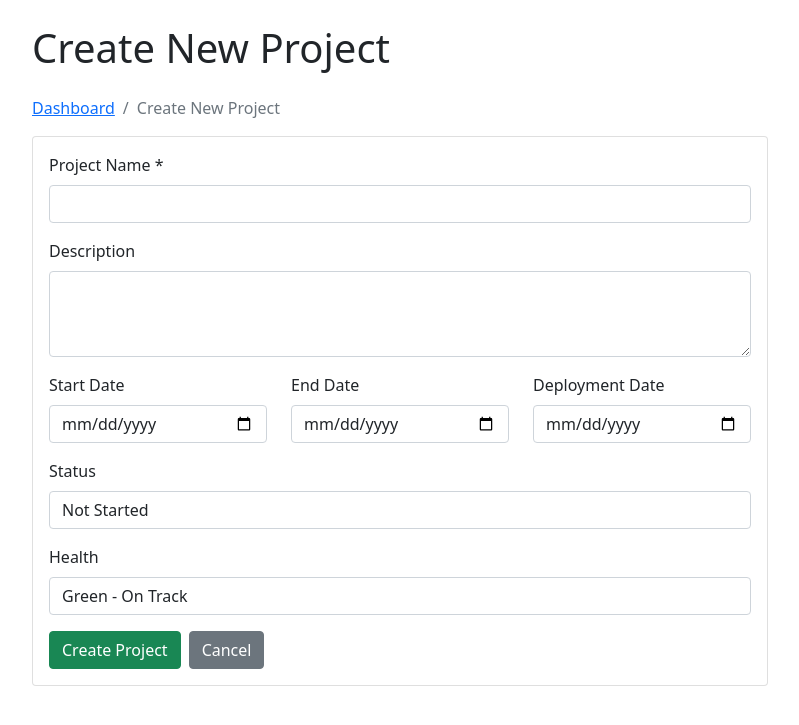
After one commit to JenniferDavis18/P2P-modernization-Portfolio-Status-dashboard, a Flask app: page /create_project in a window 1280 px wide. The commit adds this page. Shown: the top 725 px of the page, without its empty margins (240-1039 px from the left). Run offline with Flask 3, Linux system fonts and the light colour scheme.

Commit message:
Add create functionality for projects and sub-projects

```diff
--- a/app.py
+++ b/app.py
@@ -112,6 +112,79 @@ def delete_subproject(project_id, sub_id):
     save_data(data)
     return redirect(url_for('dashboard'))
 
+@app.route('/create_project', methods=['GET', 'POST'])
+def create_project():
+    if request.method == 'POST':
+        data = load_data()
+        projects = data.get('projects', [])
+
+        # Generate new project ID (max existing ID + 1)
+        existing_ids = [p['id'] for p in projects] if projects else []
+        new_id = max(existing_ids) + 1 if existing_ids else 1
+
+        # Create new project
+        new_project = {
+            'id': new_id,
+            'name': request.form.get('name', ''),
+            'status': request.form.get('status', 'not-started'),
+            'health': request.form.get('health', 'green'),
+            'start_date': request.form.get('start_date', ''),
+            'end_date': request.form.get('end_date', ''),
+            'deployment_date': request.form.get('deployment_date', ''),
+            'description': request.form.get('description', ''),
+            'sub_projects': []
+        }
+
+        # Add to projects list
+        projects.append(new_project)
+        data['projects'] = projects
+
+        # Save changes
+        save_data(data)
+        return redirect(url_for('dashboard'))
+
+    return render_template('create_project.html')
+
+@app.route('/create_subproject/<int:project_id>', methods=['GET', 'POST'])
+def create_subproject(project_id):
+    data = load_data()
+    projects = data.get('projects', [])
+
+    # Find the project
+    project = next((p for p in projects if p['id'] == project_id), None)
+    if not project:
+        return "Project not found", 404
+
+    if request.method == 'POST':
+        sub_projects = project.get('sub_projects', [])
+
+        # Generate new sub-project ID (max existing ID + 1)
+        existing_ids = [sp['id'] for sp in sub_projects] if sub_projects else []
+        new_id = max(existing_ids) + 1 if existing_ids else 1
+
+        # Create new sub-project
+        new_subproject = {
+            'id': new_id,
+            'name': request.form.get('name', ''),
+            'status': request.form.get('status', 'not-started'),
+            'health': request.form.get('health', 'green'),
+            'start_date': request.form.get('start_date', ''),
+            'end_date': request.form.get('end_date', ''),
+            'deployment_date': request.form.get('deployment_date', ''),
+            'description': request.form.get('description', ''),
+            'sub_projects': []
+        }
+
+        # Add to sub-projects list
+        sub_projects.append(new_subproject)
+        project['sub_projects'] = sub_projects
+
+        # Save changes
+        save_data(data)
+        return redirect(url_for('dashboard'))
+
+    return render_template('create_subproject.html', project=project)
+
 @app.route('/api/projects')
 def get_projects():
     data = load_data()
--- /dev/null
+++ b/templates/create_project.html
@@ -0,0 +1,88 @@
+<!DOCTYPE html>
+<html lang="en">
+<head>
+    <meta charset="UTF-8">
+    <meta name="viewport" content="width=device-width, initial-scale=1.0">
+    <title>Create New Project</title>
+    <link href="https://cdn.jsdelivr.net/npm/bootstrap@5.1.3/dist/css/bootstrap.min.css" rel="stylesheet">
+</head>
+<body>
+    <div class="container mt-4">
+        <div class="row">
+            <div class="col-md-8 offset-md-2">
+                <h1 class="mb-4">Create New Project</h1>
+                <nav aria-label="breadcrumb">
+                    <ol class="breadcrumb">
+                        <li class="breadcrumb-item"><a href="{{ url_for('dashboard') }}">Dashboard</a></li>
+                        <li class="breadcrumb-item active">Create New Project</li>
+                    </ol>
+                </nav>
+
+                <div class="card">
+                    <div class="card-body">
+                        <form method="POST">
+                            <div class="mb-3">
+                                <label for="name" class="form-label">Project Name *</label>
+                                <input type="text" class="form-control" id="name" name="name" required>
+                            </div>
+
+                            <div class="mb-3">
+                                <label for="description" class="form-label">Description</label>
+                                <textarea class="form-control" id="description" name="description" rows="3"></textarea>
+                            </div>
+
+                            <div class="row">
+                                <div class="col-md-4">
+                                    <div class="mb-3">
+                                        <label for="start_date" class="form-label">Start Date</label>
+                                        <input type="date" class="form-control" id="start_date" name="start_date">
+                                    </div>
+                                </div>
+                                <div class="col-md-4">
+                                    <div class="mb-3">
+                                        <label for="end_date" class="form-label">End Date</label>
+                                        <input type="date" class="form-control" id="end_date" name="end_date">
+                                    </div>
+                                </div>
+                                <div class="col-md-4">
+                                    <div class="mb-3">
+                                        <label for="deployment_date" class="form-label">Deployment Date</label>
+                                        <input type="date" class="form-control" id="deployment_date" name="deployment_date">
+                                    </div>
+                                </div>
+                            </div>
+
+                            <div class="mb-3">
+                                <label for="status" class="form-label">Status</label>
+                                <select class="form-control" id="status" name="status">
+                                    <option value="not-started" selected>Not Started</option>
+                                    <option value="active">Active</option>
+                                    <option value="on-hold">On Hold</option>
+                                    <option value="completed">Completed</option>
+                                    <option value="cancelled">Cancelled</option>
+                                </select>
+                            </div>
+
+                            <div class="mb-3">
+                                <label for="health" class="form-label">Health</label>
+                                <select class="form-control" id="health" name="health">
+                                    <option value="green" selected>Green - On Track</option>
+                                    <option value="yellow">Yellow - At Risk</option>
+                                    <option value="red">Red - Critical Issues</option>
+                                </select>
+                            </div>
+
+                            <div class="d-flex gap-2">
+                                <button type="submit" class="btn btn-success">Create Project</button>
+                                <a href="{{ url_for('dashboard') }}" class="btn btn-secondary">Cancel</a>
+                            </div>
+                        </form>
+                    </div>
+                </div>
+            </div>
+        </div>
+    </div>
+
+    <script src="https://cdn.jsdelivr.net/npm/bootstrap@5.1.3/dist/js/bootstrap.bundle.min.js"></script>
+</body>
+</html>
```
Also changed, not shown: data.json (+0 -22 lines), templates/create_subproject.html (added, +89 -0 lines), templates/dashboard.html (+23 -9 lines), README.md.
